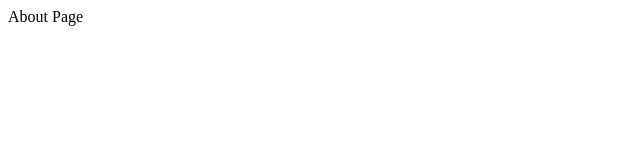
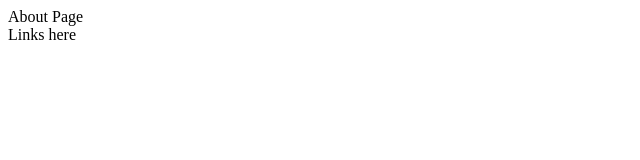
Before and after one commit to seanenriquez/gitTest, a plain HTML site: page about.html in a window 1280 px wide. Shown: the full height of the page, 0-640 px from the left. Drawn offline with Linux system fonts and the light colour scheme.

Commit message:
added links to about.html

```diff
--- a/about.html
+++ b/about.html
@@ -8,5 +8,7 @@
 </head>
 <body>
   <div class="">About Page</div>
+
+  <div class="">Links here</div>
 </body>
 </html>
```
